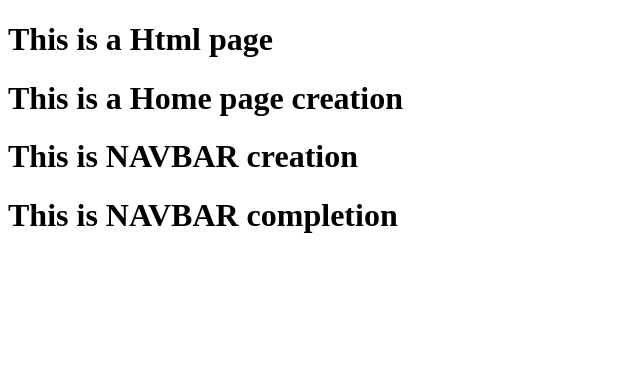
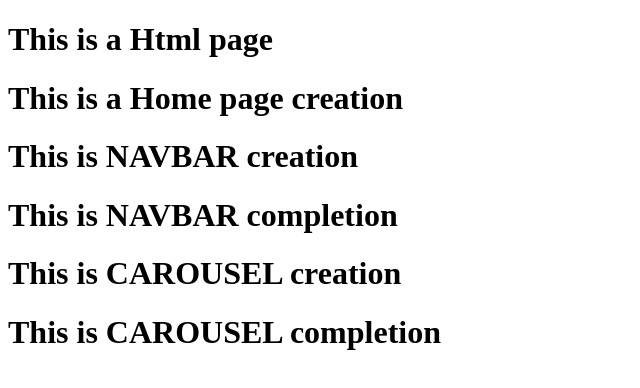
Before and after one commit to Pranav9948/git-studying, a plain HTML site: page index.html in a window 1280 px wide. Shown: the whole page, without its empty margins (0-640 px from the left). Drawn offline with Linux system fonts and the light colour scheme.

Commit message:
carousel

```diff
--- a/index.html
+++ b/index.html
@@ -16,5 +16,10 @@
       <h1>This is NAVBAR completion</h1>
      </div>
 
+     <div>
+     <h1>This is CAROUSEL creation</h1>
+      <h1>This is CAROUSEL completion</h1>
+     </div>
+
     </body>
 </html>
```
